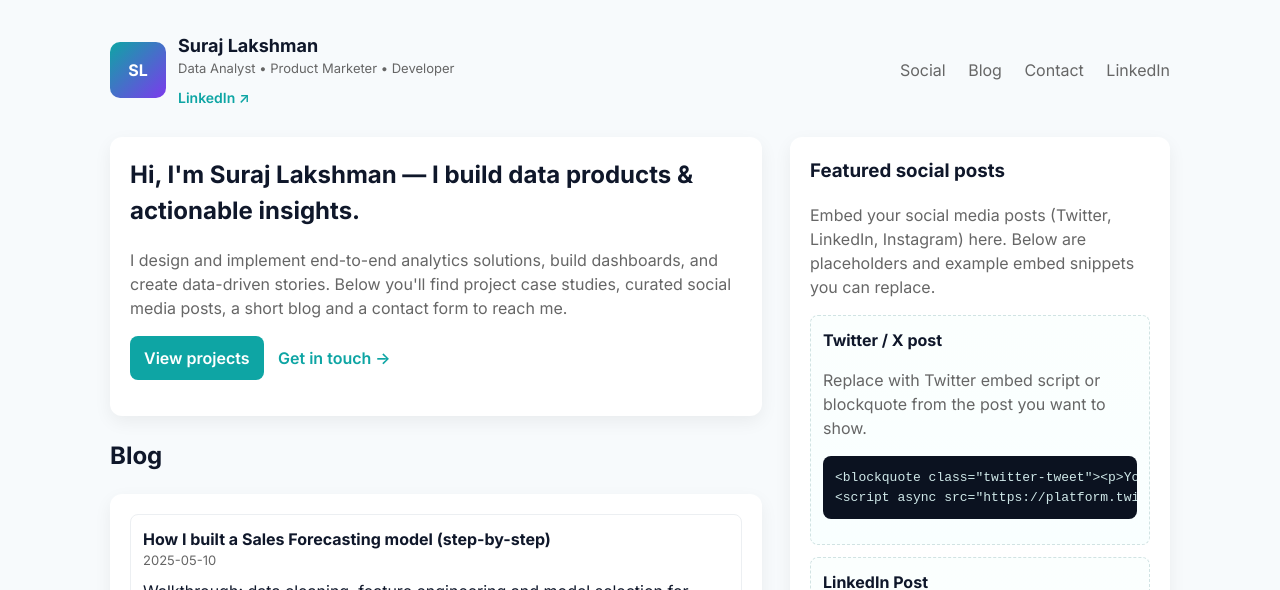
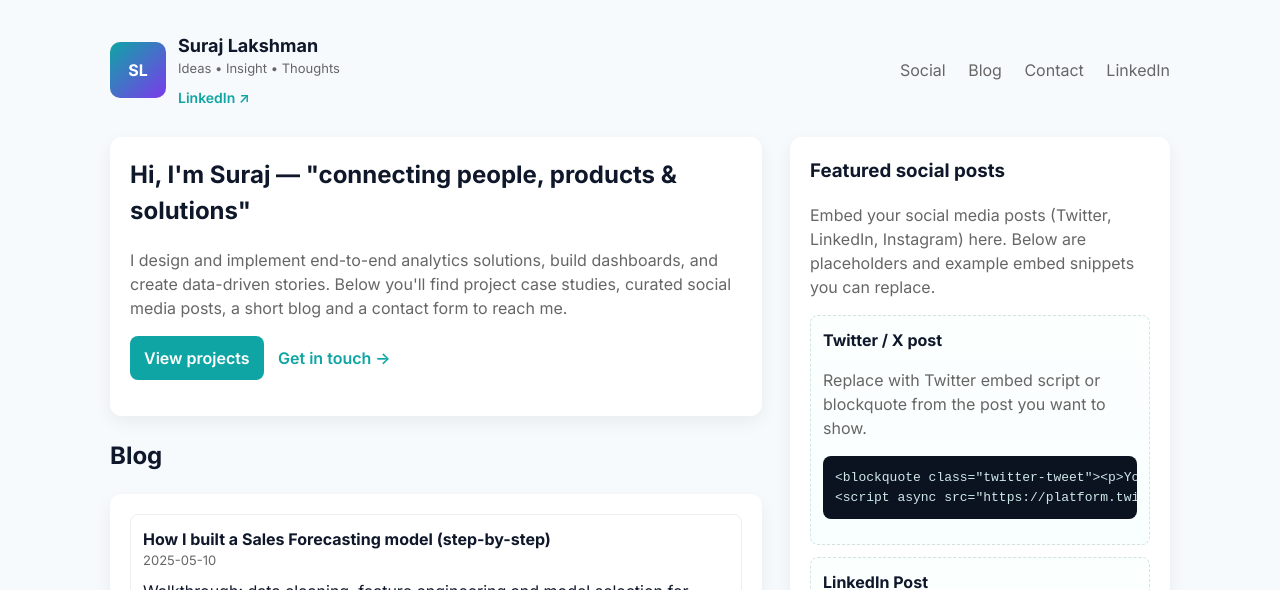
Before and after one commit to laksuraj/surajlak.github.io, a Jekyll site: the page index.html, which Jekyll copies as it is, in a window 1280 px wide and 900 px high, cut to the strip 0-590 px from the top of the window. Built offline with Jekyll 4.4.1, drawn with Linux system fonts in a browser that asks for light colours.

Commit message:
Revise title and tagline in index.html
Updated the title and tagline in the header section.

```diff
--- a/index.html
+++ b/index.html
@@ -49,7 +49,7 @@
         <div class="logo">SL</div>
         <div>
           <div style="font-weight:700;font-size:18px">Suraj Lakshman</div>
-          <div style="font-size:13px;color:var(--muted)">Data Analyst • Product Marketer • Developer</div>
+          <div style="font-size:13px;color:var(--muted)">Ideas • Insight • Thoughts</div>
           <div style="margin-top:6px;">
             <a href="https://www.linkedin.com/in/suraj-lakshman/" target="_blank"
                style="font-size:14px;color:var(--accent);font-weight:600;text-decoration:none;">
@@ -64,12 +64,13 @@
         <a href="#contact">Contact</a>
         <a href="https://www.linkedin.com/in/suraj-lakshman/" target="_blank">LinkedIn</a>
       </nav>
+
     </header>
 
     <section class="hero" style="margin-bottom:18px">
       <div>
         <div class="card">
-          <h1 style="margin-top:0">Hi, I'm Suraj Lakshman — I build data products & actionable insights.</h1>
+          <h1 style="margin-top:0">Hi, I'm Suraj — "connecting people, products & solutions"</h1>
           <p style="color:var(--muted)">I design and implement end-to-end analytics solutions, build dashboards, and create data-driven stories. Below you'll find project case studies, curated social media posts, a short blog and a contact form to reach me.</p>
           <p style="margin-top:14px">
             <a class="btn" href="#projects">View projects</a>
```
Also changed, not shown: other parts of index.html (+1 -1 lines).
